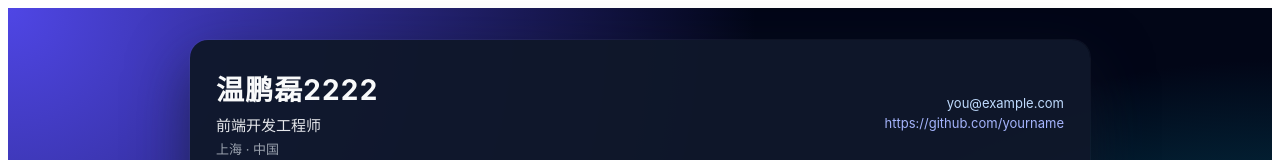
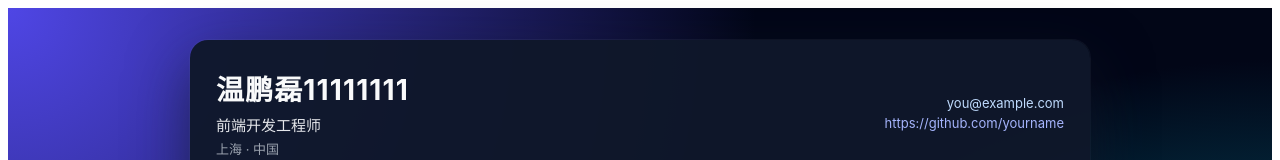
Before and after one commit to Stephenlei-wen/my-project, a React (Vite) app: page / in a window 1280 px wide. Shown: the top 160 px of the page. Built offline with nearby package versions, Linux system fonts and the light colour scheme.

Commit message:
111112222

```diff
--- a/src/App.jsx
+++ b/src/App.jsx
@@ -2,7 +2,7 @@ import React from "react";
 
 export default function App() {
   const info = {
-    name: "温鹏磊2222",
+    name: "温鹏磊11111111",
     title: "前端开发工程师",
     location: "上海 · 中国",
     email: "you@example.com",
```
